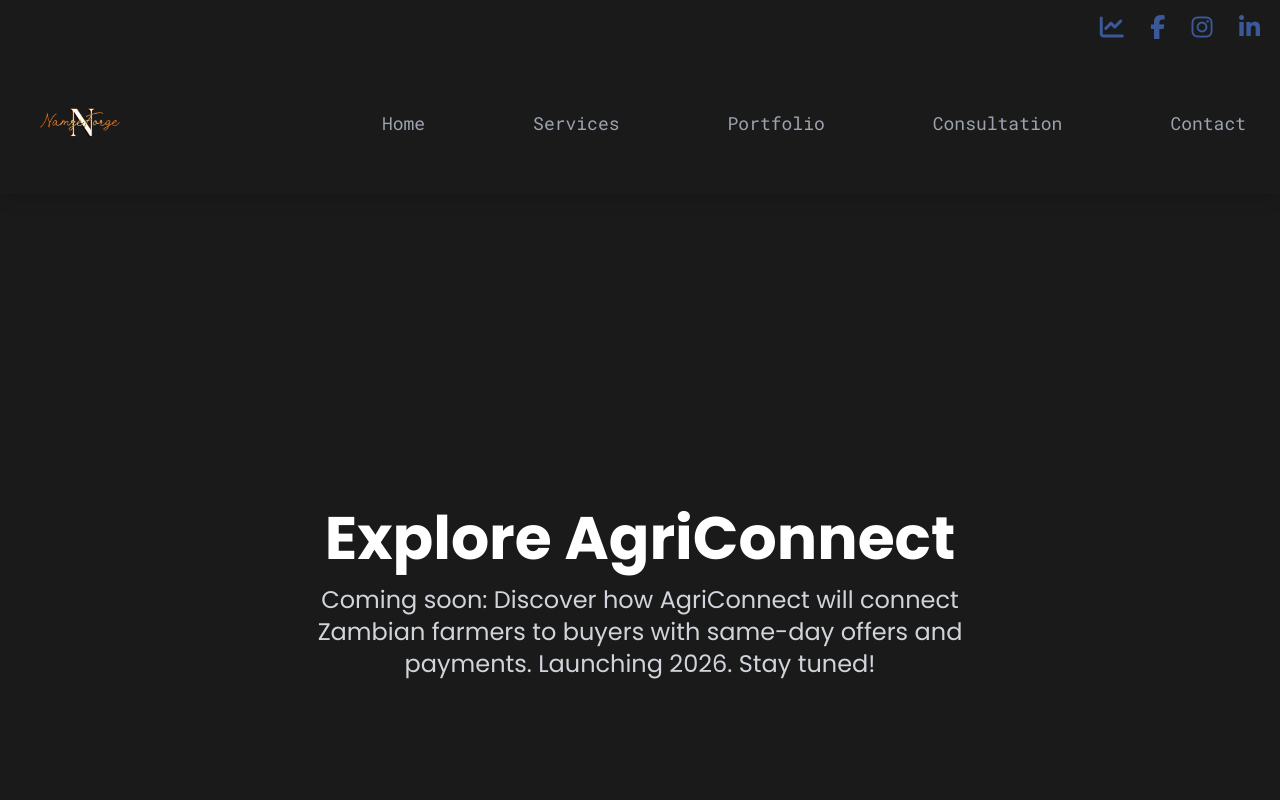
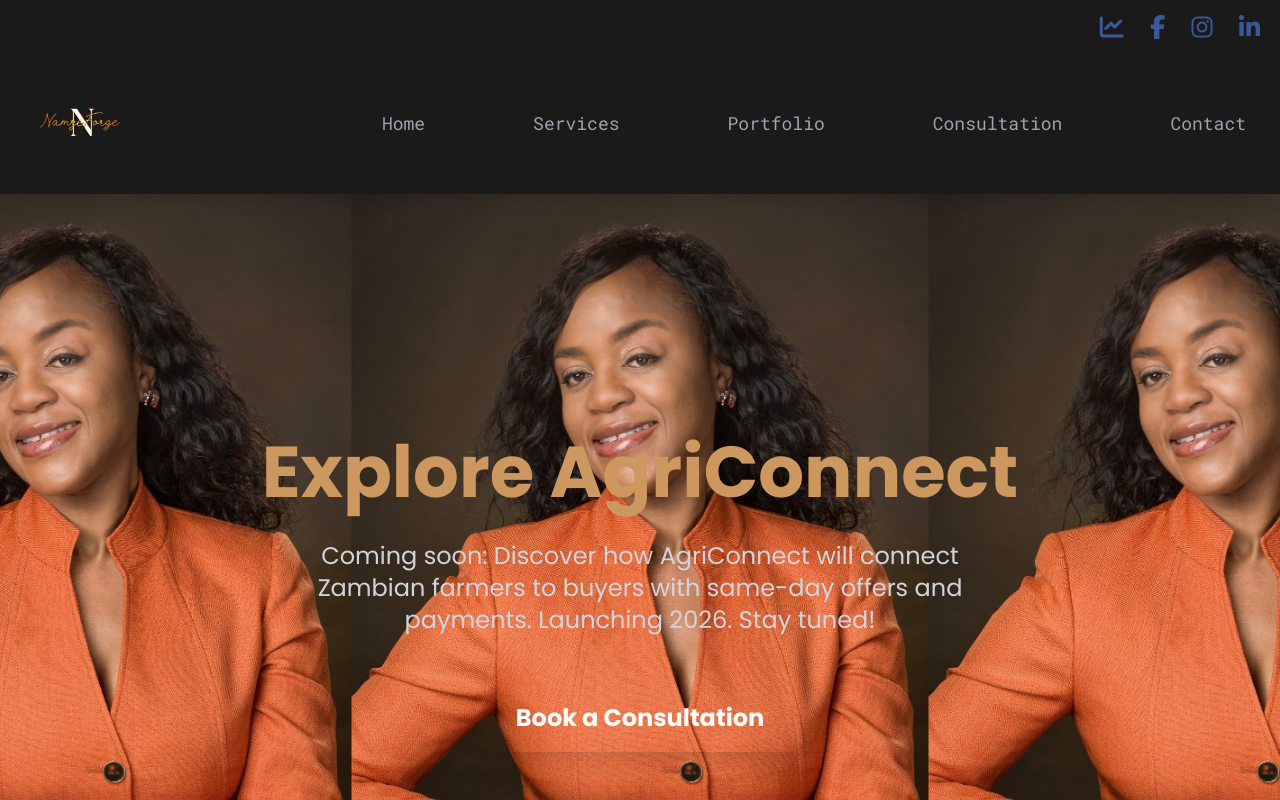
Before and after one commit to Cathy-45/cathy-portfolio-integrated, a React (Vite) app: page /explore-agriconnect in a window 1280 px wide. Shown: the top 800 px of the page. Built offline with nearby package versions, Linux system fonts and the light colour scheme.

Commit message:
fix(explore): ensure /explore-agriconnect renders with correct styling and import

```diff
--- a/src/components/ExploreAgriConnect.jsx
+++ b/src/components/ExploreAgriConnect.jsx
@@ -1,13 +1,45 @@
 import React from "react";
+import backgroundImage from "../assets/background.jpg"; // Same as other pages
 
 const ExploreAgriConnect = () => {
   return (
-    <section className="min-h-screen flex items-center justify-center text-center text-white">
-      <div>
-        <h1 className="text-5xl sm:text-6xl font-bold mb-4">Explore AgriConnect</h1>
-        <p className="text-xl sm:text-2xl text-gray-300 max-w-2xl mx-auto">
+    <section
+      className="min-h-screen relative overflow-hidden"
+      style={{
+        backgroundImage: `url(${backgroundImage})`,
+        backgroundAttachment: "fixed",
+        backgroundPosition: "center 20%",
+        backgroundSize: "contain",
+        backgroundRepeat: "repeat",
+      }}
+    >
+      <div className="absolute inset-0 bg-gradient-to-b from-black/50 via-black/30 to-black/70" />
+      <div className="absolute inset-0 pointer-events-none">
+        {[...Array(8)].map((_, i) => (
+          <div
+            key={i}
+            className="absolute w-3 h-3 bg-[#da6d20] rounded-full opacity-30 animate-float"
+            style={{
+              top: `${10 + i * 12}%`,
+              left: `${5 + i * 12}%`,
+              animationDelay: `${i * 0.8}s`,
+            }}
+          />
+        ))}
+      </div>
+      <div className="relative z-10 min-h-screen flex flex-col items-center justify-center px-6 py-24 text-center">
+        <h1 className="text-5xl sm:text-6xl md:text-7xl font-black text-[#fdba74] mb-8">
+          Explore AgriConnect
+        </h1>
+        <p className="text-xl sm:text-2xl text-gray-300 mb-12 max-w-2xl">
           Coming soon: Discover how AgriConnect will connect Zambian farmers to buyers with same-day offers and payments. Launching 2026. Stay tuned!
         </p>
+        <a
+          href="/consultation"
+          className="bg-[#da6d20] hover:bg-[#c75a10] text-white font-bold py-4 px-10 rounded-2xl transition transform hover:scale-105 shadow-xl"
+        >
+          Book a Consultation
+        </a>
       </div>
     </section>
   );
```
